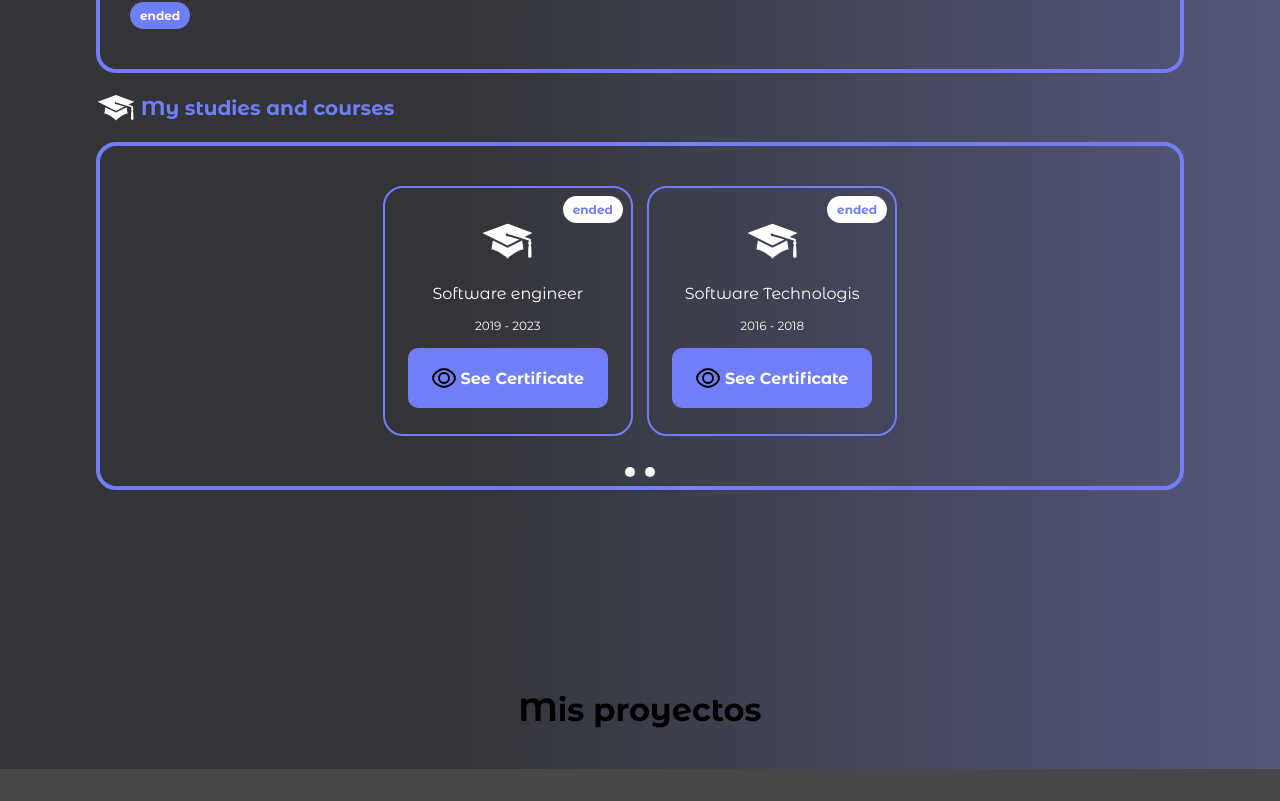
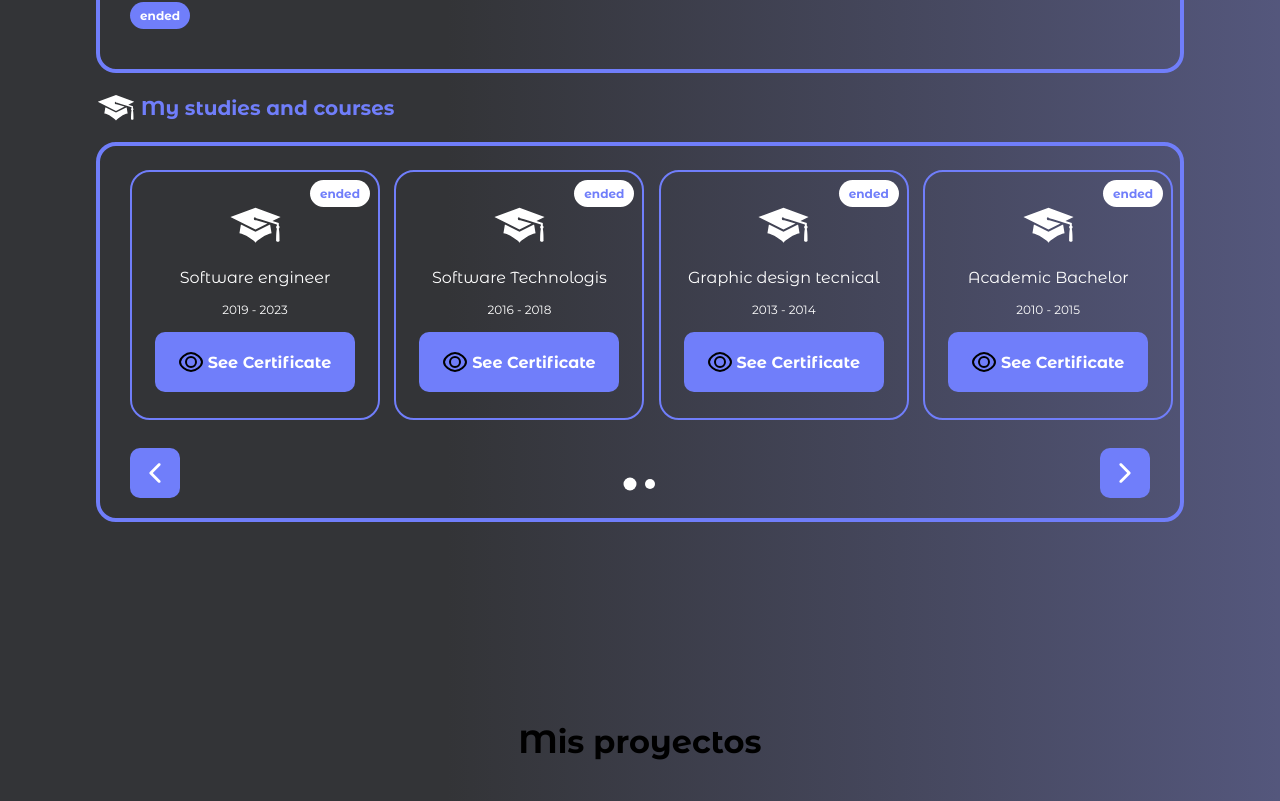
Before and after one commit to AlejandroDeveloper2/Web-Portfolio-3.0, a React (Vite) app: page /#Home in a window 1280 px wide. Shown: the part 2028-2829 px from the top of the page. Before the commit the page ends 2797 px from the top, so only its background shows below. Built offline with nearby package versions, Linux system fonts and the light colour scheme.

Commit message:
Componente carousel terminado

```diff
--- a/src/components/about/studies/Studies.tsx
+++ b/src/components/about/studies/Studies.tsx
@@ -2,7 +2,6 @@ import { GiGraduateCap } from "react-icons/gi";
 
 import { useCarousel, useThemeContext } from "@hooks/index";
 import { studiesInfo } from "@mocks/studiesData.data";
-import { StudiesInfo } from "@models/DataModels";
 
 import { Carousel, StudyCard } from "@components/index";
 
@@ -11,7 +10,7 @@ import { TextSubtitle } from "@styles/GlobalStyles.style";
 
 const Studies = (): JSX.Element => {
   const { colorPattle } = useThemeContext();
-  const { carouselSlides, indicatorsNumber, next } = useCarousel<StudiesInfo>({
+  const carouselData = useCarousel({
     shownSlidesNumber: { desktop: 4, tablet: 2, mobile: 1 },
     slides: studiesInfo,
   });
@@ -28,8 +27,8 @@ const Studies = (): JSX.Element => {
           My studies and courses
         </TextSubtitle>
       </SectionTitle>
-      <Carousel indicatorsNumber={indicatorsNumber} next={next}>
-        {carouselSlides.map((item, i) => (
+      <Carousel {...carouselData}>
+        {studiesInfo.map((item, i) => (
           <StudyCard key={i} {...item} />
         ))}
       </Carousel>
--- a/src/components/about/study-card/StudyCard.style.ts
+++ b/src/components/about/study-card/StudyCard.style.ts
@@ -15,9 +15,6 @@ const StudyCardContainer = styled.div<BackgroundStyledProps>`
   position: relative;
   gap: 10px;
   transition: transform 0.6s ease;
-  &:hover {
-    transform: scale(1.1);
-  }
 
   div {
     position: absolute;
@@ -30,6 +27,12 @@ const StudyCardContainer = styled.div<BackgroundStyledProps>`
     height: 15.625rem;
     gap: 15px;
   }
+
+  @media (min-width: 1400px) {
+    &:hover {
+      transform: scale(1.1);
+    }
+  }
 `;
 
 export { StudyCardContainer };
--- a/src/components/shared/carousel/Carousel.style.ts
+++ b/src/components/shared/carousel/Carousel.style.ts
@@ -3,22 +3,32 @@ import styled from "styled-components";
 import {
   BackgroundStyledProps,
   CarouselIndicatorStyleProps,
+  SlidesStyleProps,
 } from "@models/StyledComponentsModels";
 
 const CarouselContainer = styled.div<BackgroundStyledProps>`
   width: 100%;
+  height: 18.75rem;
   border: solid 4px ${({ bg }: BackgroundStyledProps) => bg};
-  padding-top: 2.5rem;
-  padding-bottom: 3.125rem;
-  padding-left: 1.875rem;
-  padding-right: 1.875rem;
   border-radius: 20px;
+  position: relative;
+  display: block;
   overflow-x: hidden;
-  position: relative;
+
+  @media (min-width: 768px) {
+    height: 23.75rem;
+  }
+`;
+
+const Slides = styled.div<SlidesStyleProps>`
+  width: auto;
+  height: auto;
+  position: absolute;
+  top: 1.5rem;
+  left: ${({ left }: SlidesStyleProps) => left}rem;
   display: inline-flex;
-  justify-content: center;
-  align-items: center;
   gap: 0.9rem;
+  transition: all 0.6s ease;
 `;
 
 const CarouselIndicators = styled.div`
@@ -39,7 +49,7 @@ const Indicator = styled.button<CarouselIndicatorStyleProps>`
   transition: all ease 0.6s;
   transform: scale(
     ${({ active }: CarouselIndicatorStyleProps) =>
-      String(active) === "true" ? 1.2 : 1}
+      String(active) === "true" ? 1.3 : 1}
   );
   border-radius: 50%;
   background-color: ${({ bg }: CarouselIndicatorStyleProps) => bg};
@@ -50,4 +60,21 @@ const Indicator = styled.button<CarouselIndicatorStyleProps>`
   }
 `;
 
-export { CarouselContainer, CarouselIndicators, Indicator };
+const CarouselControls = styled.div`
+  width: 100%;
+  padding: 0 1.875rem;
+  position: absolute;
+  bottom: 1.25rem;
+  display: inline-flex;
+  justify-content: space-between;
+  align-items: center;
+  left: 0;
+`;
+
+export {
+  CarouselContainer,
+  Slides,
+  CarouselIndicators,
+  Indicator,
+  CarouselControls,
+};
--- a/src/components/shared/carousel/Carousel.tsx
+++ b/src/components/shared/carousel/Carousel.tsx
@@ -1,34 +1,71 @@
+import { IoIosArrowBack, IoIosArrowForward } from "react-icons/io";
+
 import { CarouselProps } from "@models/ComponentsModels";
 import { useThemeContext } from "@hooks/index";
 
+import { ButtonBase } from "@components/index";
+
 import {
   CarouselContainer,
+  Slides,
   CarouselIndicators,
   Indicator,
+  CarouselControls,
 } from "./Carousel.style";
 
-const Carousel = ({
+const Carousel = (props: CarouselProps): JSX.Element => {
+  const {
     children,
     indicatorsNumber,
+    slidesHorizontalPosition,
+    currentSlideIndex,
+    toggleCarousel,
     next,
-}: CarouselProps): JSX.Element => {
+    goBack,
+  } = props;
   const { colorPattle } = useThemeContext();
 
   return (
     <CarouselContainer bg={colorPattle.primaryColor}>
-      {children}
+      <Slides left={slidesHorizontalPosition}>{children}</Slides>
+      <CarouselControls>
+        <ButtonBase
+          style={{
+            bg: colorPattle.primaryColor,
+            width: 50,
+            height: 50,
+            unit: "px",
+          }}
+          title=""
+          onClick={goBack}
+        >
+          <IoIosArrowBack style={{ color: "var(--white)", fontSize: 30 }} />
+        </ButtonBase>
         <CarouselIndicators>
           {Array(indicatorsNumber)
             .fill(".")
             .map((_, i) => (
               <Indicator
                 key={i}
-              active={false}
+                active={currentSlideIndex === i ? true : false}
                 bg={colorPattle.secondaryColor}
-              onClick={next}
+                onClick={() => toggleCarousel(i)}
               />
             ))}
         </CarouselIndicators>
+        <ButtonBase
+          style={{
+            bg: colorPattle.primaryColor,
+            width: 50,
+            height: 50,
+            unit: "px",
+          }}
+          title=""
+          onClick={next}
+        >
+          <IoIosArrowForward style={{ color: "var(--white)", fontSize: 30 }} />
+        </ButtonBase>
+      </CarouselControls>
     </CarouselContainer>
   );
 };
--- a/src/hooks/app-hooks/useCarousel.ts
+++ b/src/hooks/app-hooks/useCarousel.ts
@@ -3,32 +3,31 @@ import { useState, useEffect, useCallback } from "react";
 import { CarouselConfig } from "@models/DataModels";
 import { useScreenSize } from "..";
 
-const useCarousel = <T>({ shownSlidesNumber, slides }: CarouselConfig) => {
+const useCarousel = ({ shownSlidesNumber, slides }: CarouselConfig) => {
   const [shownSlides] = useState(shownSlidesNumber);
-  const [indicatorsNumber, setIndicatorsNumber] = useState<number>(0);
-  const [carouselSlides, setCarouselSlides] = useState<T[]>(slides);
-  const [activeSlideIndex, setActiveSlideIndex] = useState<number>(1);
+  const [indicatorsNumber, setIndicatorsNumber] = useState<number>(1);
+  const [slidesHorizontalPosition, setSlidesHorizontalPosition] =
+    useState<number>(1.875);
+  const [currentSlideIndex, setCurrentSlideIndex] = useState<number>(0);
+
   const screenSize = useScreenSize();
 
-  const sliceCarouselSlides = useCallback(
-    (finalIndex: number): void =>
-      setCarouselSlides(slides.slice(0, finalIndex)),
-    [slides]
-  );
+  const changeSlidesPosition = (
+    finalPosition: number,
+    activeIndex: number
+  ): void => {
+    setSlidesHorizontalPosition(() => {
+      if (activeIndex == 0) return 1.875;
+      return activeIndex * finalPosition - 0.9;
+    });
+  };
 
   const roundIndicatorNumber = useCallback(
     (shownSlides: number): void => {
       setIndicatorsNumber(Math.ceil(slides.length / shownSlides));
     },
-    [slides.length]
+    [slides]
   );
-
-  const configShownSlides = useCallback((): void => {
-    if (screenSize < 600) sliceCarouselSlides(shownSlides.mobile);
-    else if (screenSize >= 600 && screenSize <= 1400)
-      sliceCarouselSlides(shownSlides.tablet);
-    else sliceCarouselSlides(shownSlides.desktop);
-  }, [screenSize, shownSlides, sliceCarouselSlides]);
 
   const setCarouselIndicators = useCallback((): void => {
     if (screenSize < 600) roundIndicatorNumber(shownSlides.mobile);
@@ -37,33 +36,57 @@ const useCarousel = <T>({ shownSlidesNumber, slides }: CarouselConfig) => {
     else roundIndicatorNumber(shownSlides.desktop);
   }, [roundIndicatorNumber, screenSize, shownSlides]);
 
-  const next = (): void => {
-    setActiveSlideIndex((prevState) => prevState + 1);
-    setCarouselSlides((prevState) => {
-      if (indicatorsNumber > 1) {
-        const newCarouselSlides = slides.slice(
-          prevState.length,
-          Math.ceil(slides.length / prevState.length)
-        );
-        return newCarouselSlides;
-      }
-      return prevState;
-    });
+  const toggleCarousel = (activeIndex: number): void => {
+    if (indicatorsNumber > 1) {
+      setCurrentSlideIndex(activeIndex);
+      if (screenSize < 600)
+        changeSlidesPosition(-11.25 * shownSlides.mobile, activeIndex);
+      else if (screenSize >= 600 && screenSize <= 1400)
+        changeSlidesPosition(-15.625 * shownSlides.tablet, activeIndex);
+      else changeSlidesPosition(-15.625 * shownSlides.desktop, activeIndex);
+    }
   };
 
-  useEffect(() => {
-    configShownSlides();
-  }, [configShownSlides]);
+  const next = (): void => {
+    if (indicatorsNumber > 1 && currentSlideIndex < indicatorsNumber - 1) {
+      toggleCarousel(currentSlideIndex + 1);
+      return;
+    }
+    toggleCarousel(0);
+  };
+
+  const goBack = (): void => {
+    if (
+      indicatorsNumber > 1 &&
+      currentSlideIndex <= indicatorsNumber - 1 &&
+      currentSlideIndex !== 0
+    ) {
+      toggleCarousel(currentSlideIndex - 1);
+      return;
+    }
+    toggleCarousel(indicatorsNumber - 1);
+  };
+
+  const resetCarousel = (): void => {
+    setSlidesHorizontalPosition(1.875);
+    setCurrentSlideIndex(0);
+  };
 
   useEffect(() => {
     setCarouselIndicators();
   }, [setCarouselIndicators]);
 
+  useEffect(() => {
+    resetCarousel();
+  }, [screenSize]);
+
   return {
-    carouselSlides,
+    slidesHorizontalPosition,
+    currentSlideIndex,
     indicatorsNumber,
-    activeSlideIndex,
+    toggleCarousel,
     next,
+    goBack,
   };
 };
 
--- a/src/hooks/app-hooks/useIntersectionObserver.ts
+++ b/src/hooks/app-hooks/useIntersectionObserver.ts
@@ -1,8 +1,11 @@
 import { useState, useEffect, useRef } from "react";
+
+import { useScreenSize } from "..";
 
 const useIntersectionObserver = () => {
   const [sectionName, setSectionName] = useState<string>("#Home");
   const sectionsRef = useRef<HTMLElement>(null);
+  const screenSize = useScreenSize();
 
   const observer = new IntersectionObserver(
     (entries) => {
@@ -17,7 +20,10 @@ const useIntersectionObserver = () => {
         }
       });
     },
-    { rootMargin: "-120px 0px 0px 0px", threshold: 0.4 }
+    {
+      rootMargin: `${screenSize < 600 ? "-100px" : "-120px"} 0px 0px 0px`,
+      threshold: screenSize < 600 ? 0.3 : 0.4,
+    }
   );
   const sections = sectionsRef.current?.querySelectorAll(".section");
 
--- a/src/models/ComponentsModels.d.ts
+++ b/src/models/ComponentsModels.d.ts
@@ -73,7 +73,11 @@ interface StudyCardProps {
 interface CarouselProps {
   children: ReactNode[] | ReactNode;
   indicatorsNumber: number;
+  slidesHorizontalPosition: number;
+  currentSlideIndex: number;
+  toggleCarousel: (activeIndex: number) => void;
   next: () => void;
+  goBack: () => void;
 }
 
 export type {
--- a/src/models/StyledComponentsModels.d.ts
+++ b/src/models/StyledComponentsModels.d.ts
@@ -44,6 +44,10 @@ interface CarouselIndicatorStyleProps extends BackgroundStyledProps {
   active: boolean;
 }
 
+interface SlidesStyleProps {
+  left: number;
+}
+
 export type {
   Theme,
   ScreenMode,
@@ -57,4 +61,5 @@ export type {
   ActiveBgStyle,
   MediaLinksStyleProps,
   CarouselIndicatorStyleProps,
+  SlidesStyleProps,
 };
```
Also changed, not shown: src/components/shared/particles-bg/ParticlesBg.tsx (+0 -7 lines). Lines whose indentation alone changed are shown as unchanged.
